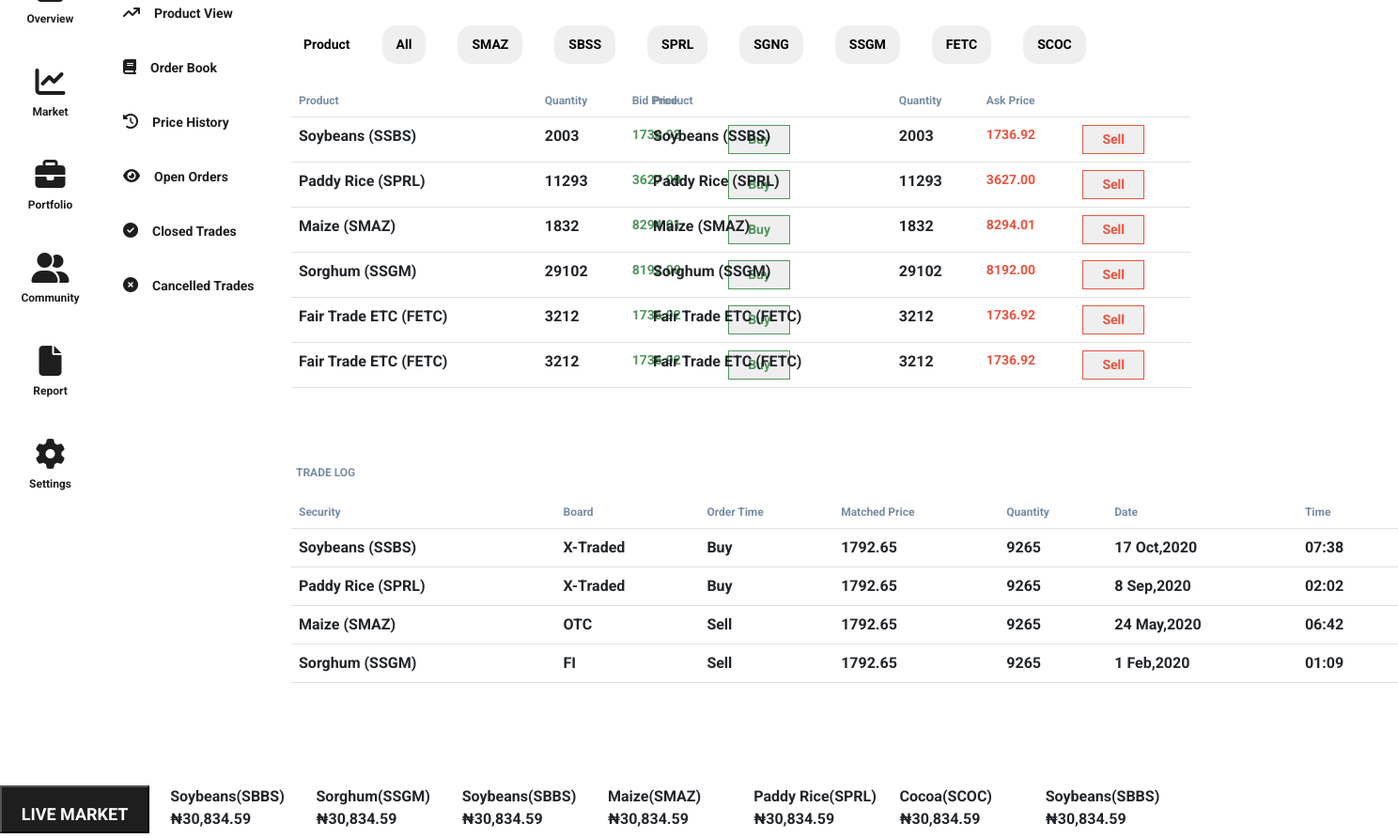
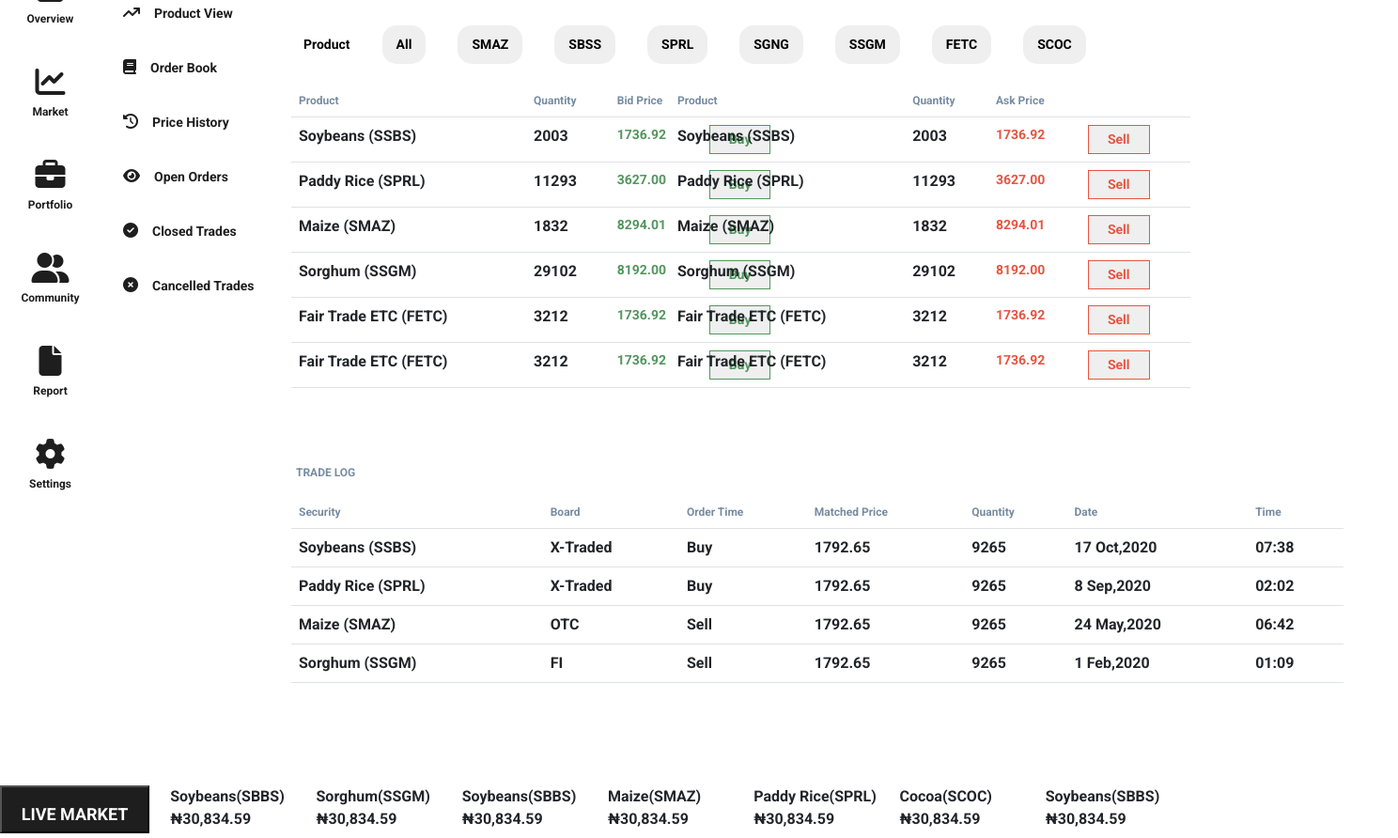
Before and after one commit to hembee/AFEK, a plain HTML site: page index.html in a window 1280 px wide. Shown: the part 130-1022 px from the top of the page at 94% size, 1488 px wide, since content can reach past the window. Drawn offline with nearby package versions, Linux system fonts and the light colour scheme.

Commit message:
Update style.css

```diff
--- a/style.css
+++ b/style.css
@@ -173,14 +173,14 @@ nav.navbar{
 }
 #bid-price{
     height: 361px;
-    width: 580px;
+    width: 554px;
     position: absolute;
     top: 220px;
     left: 310px;
 }
 #ask-price{
     height: 361px;
-    width: 580px;
+    width: 554px;
     position: absolute;
     top: 220px;
     right: 13px;
@@ -220,7 +220,7 @@ thead{
 }
 #trade-log{
     height: 310px;
-    width: 1178px;
+    width: 1120px;
     position: relative;
     margin-left: 298px;
     bottom: 50px;
```
